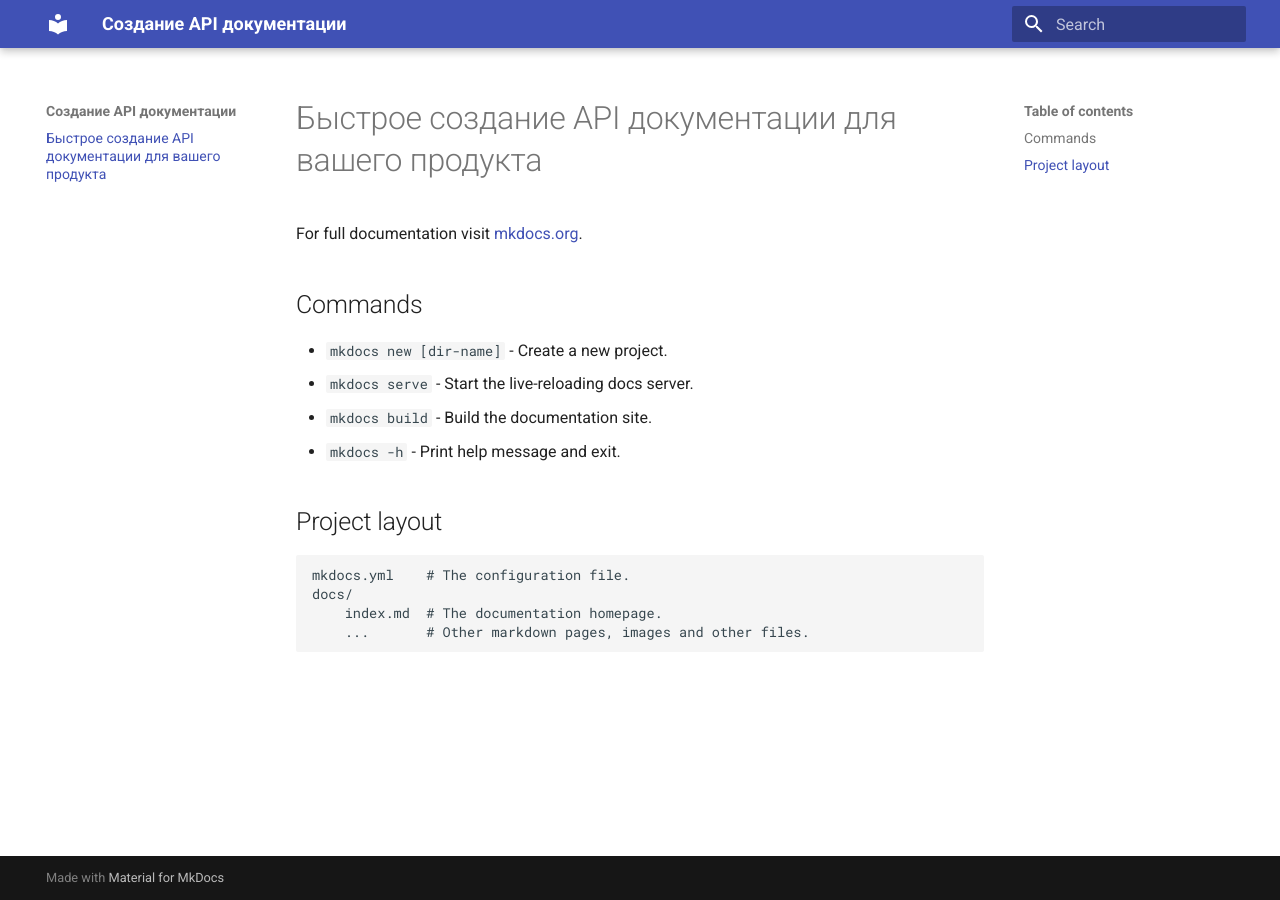
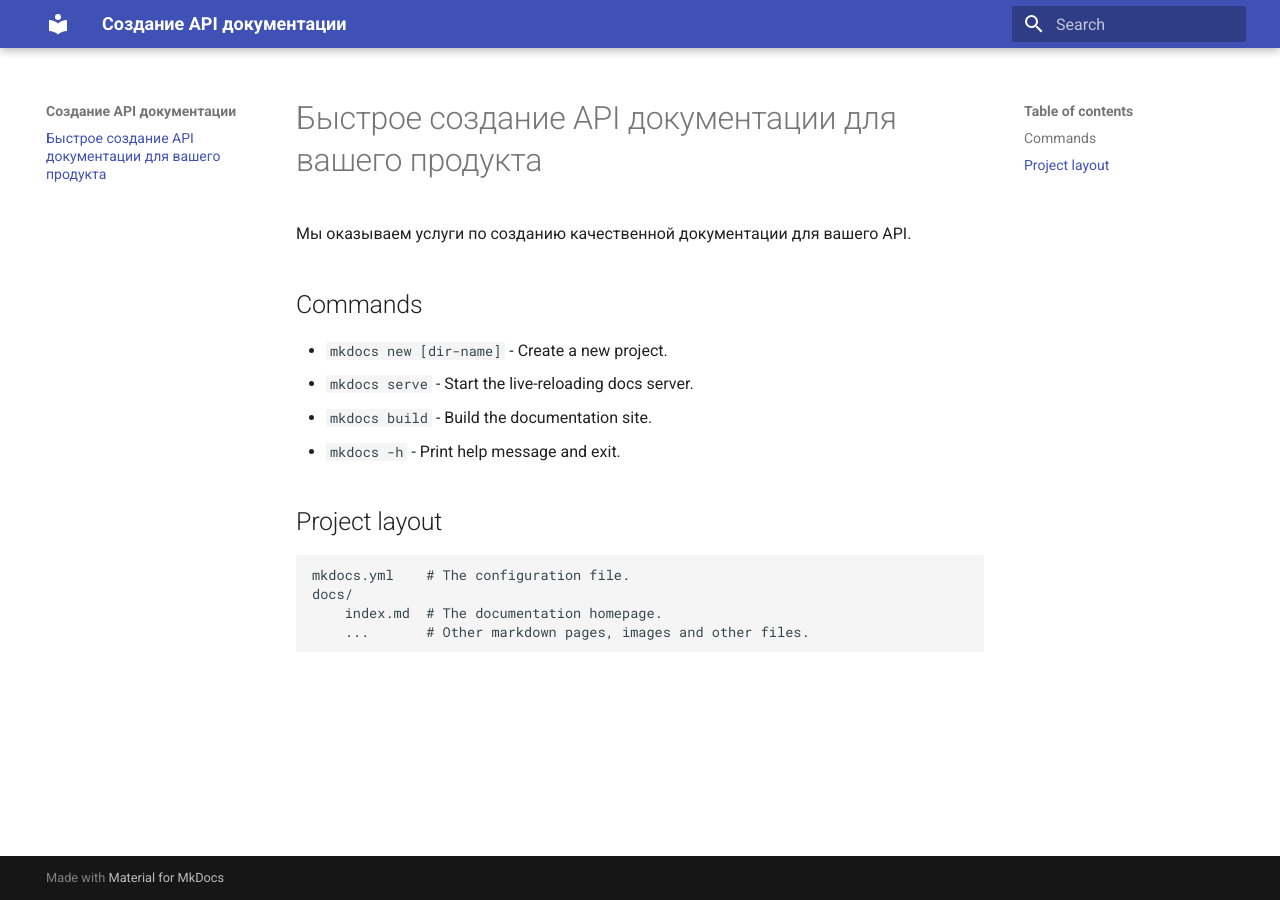
Before and after one commit to sdvnc/d3100, an MkDocs documentation site: the page built from docs/index.md, in a window 1280 px wide. Built offline with MkDocs 1.6.1 and Material for MkDocs 9.7.7, drawn with Linux system fonts in a browser that asks for light colours.

Commit message:
Change index

```diff
--- a/docs/index.md
+++ b/docs/index.md
@@ -1,6 +1,6 @@
 # Быстрое создание API документации для вашего продукта
 
-For full documentation visit [mkdocs.org](https://www.mkdocs.org).
+Мы оказываем услуги по созданию качественной документации для вашего API.
 
 ## Commands
 
```
